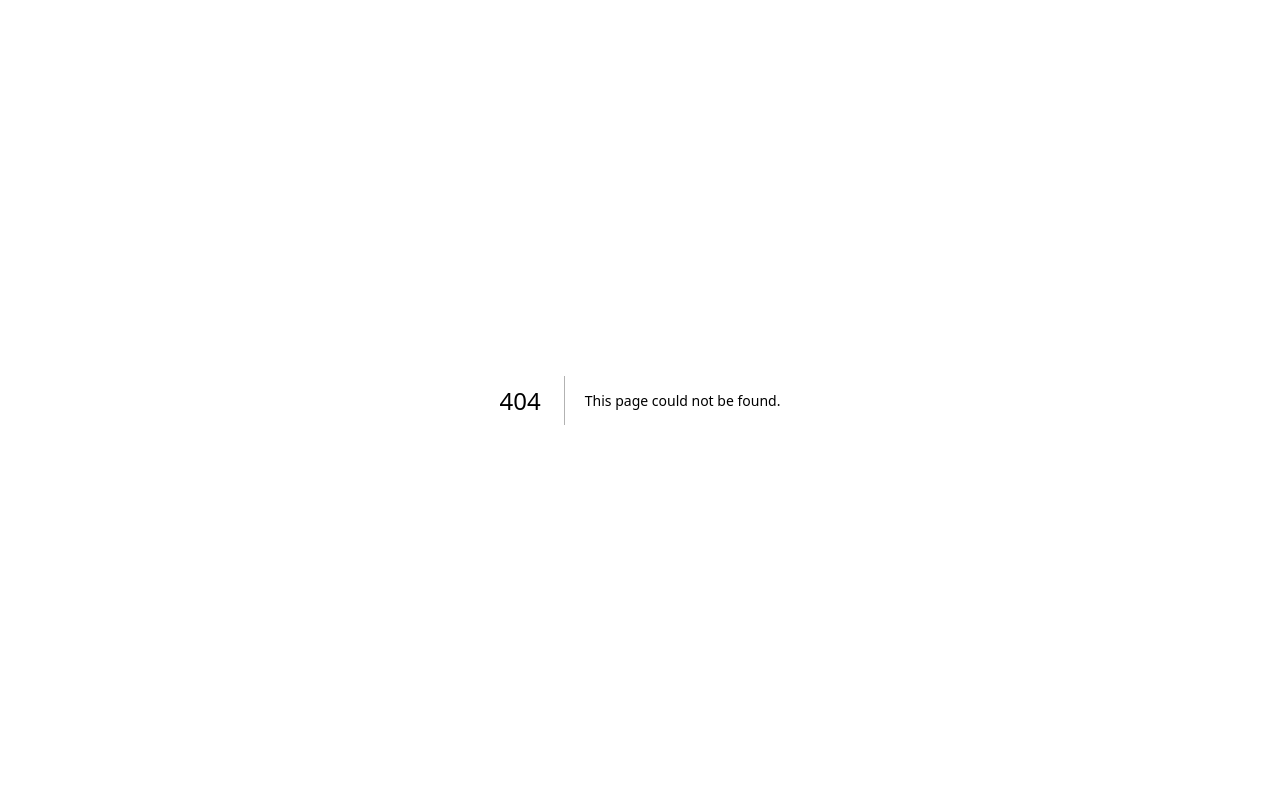
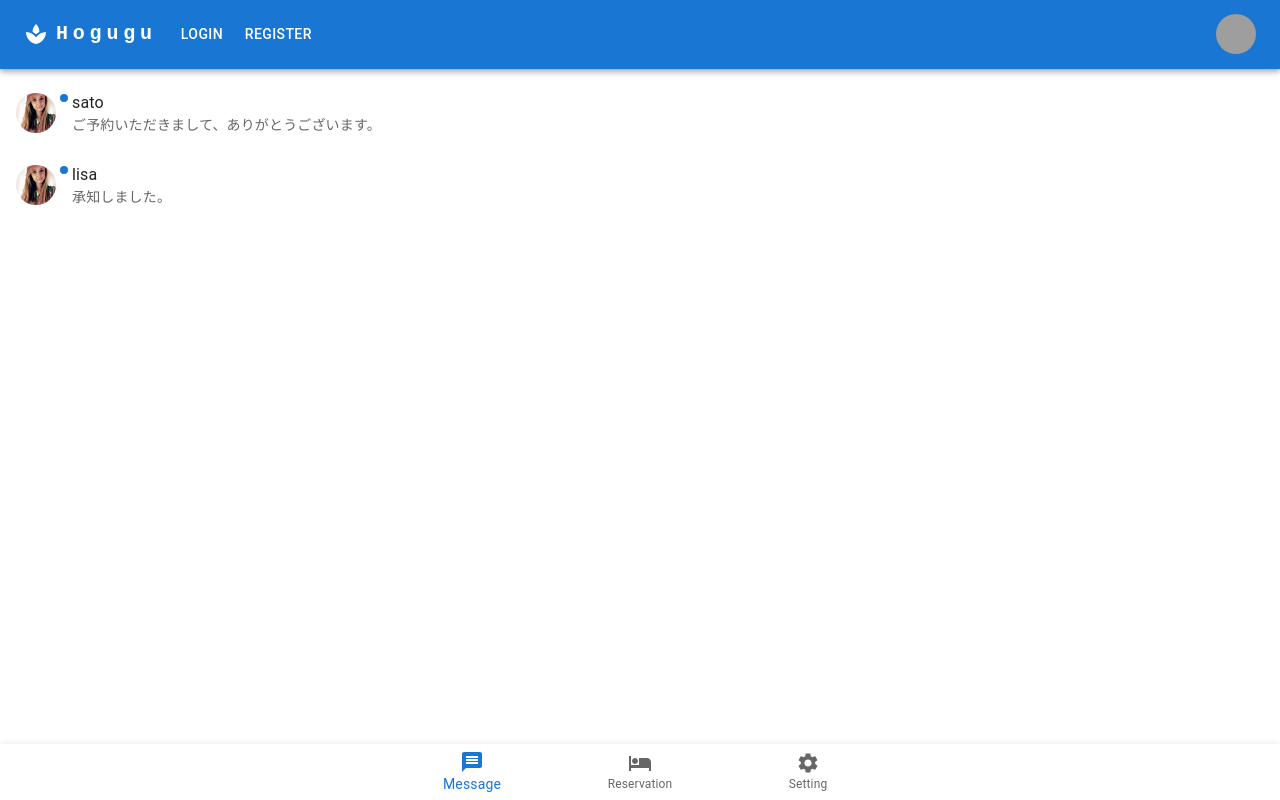
Before and after one commit to onopod/hogugu3, a Next.js app: page /message in a window 1280 px wide. Before the commit this address had no page. Built offline with nearby package versions, Linux system fonts and the light colour scheme; grey boxes are pictures that could not be loaded.

Commit message:
メッセージ一覧ページ

```diff
--- /dev/null
+++ b/src/app/components/MessageUserList.js
@@ -0,0 +1,27 @@
+import { Badge, Avatar, List, ListItemAvatar, ListItemButton, ListItemText } from "@mui/material";
+export default function MessageUserList() {
+    const messageUsers = [
+        { name: "sato", message: "ご予約いただきまして、ありがとうございます。" },
+        { name: "lisa", message: "承知しました。" }
+    ];
+    return (
+        <List>
+            {messageUsers.map((messageUser, idx) => (
+
+                <ListItemButton key={idx} href="/messagedetail">
+                    <Badge anchorOrigin={{
+                        vertical: 'top',
+                        horizontal: 'right',
+                    }}
+                        overlap="circular" badgeContent=" " variant="dot"
+                        color="primary">
+                        <ListItemAvatar>
+                            <Avatar alt="Profile Picture" src="/avatar.jpg" />
+                        </ListItemAvatar>
+                    </Badge>
+                    <ListItemText primary={messageUser.name} secondary={messageUser.message} />
+                </ListItemButton>
+            ))}
+        </List>
+    )
+}
--- /dev/null
+++ b/src/app/message/page.tsx
@@ -0,0 +1,18 @@
+"use client"
+
+import MessageUserList from "../components/MessageUserList";
+import AppBar from "../components/AppBar";
+import BottomBar from "../components/BottomBar";
+export default function Dashboard() {
+    return (
+        <>
+            <AppBar />
+            <div className="items-center justify-items-center min-h-screen p-8">
+                <main className="flex flex-col gap-8">
+                    <MessageUserList />
+                </main>
+            </div>
+            <BottomBar />
+        </>
+    )
+}
```
Also changed, not shown: public/avatar.jpg (added).
